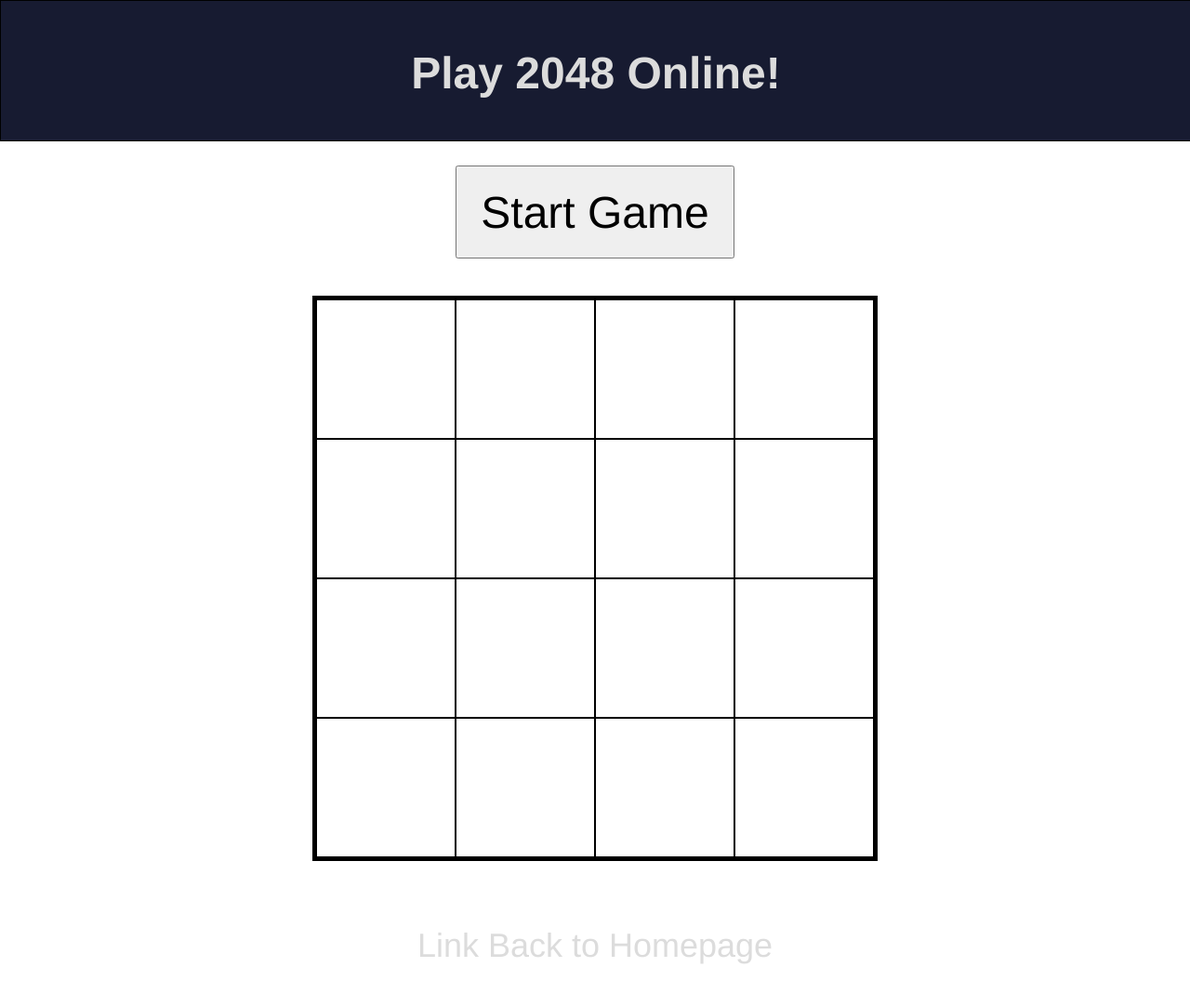
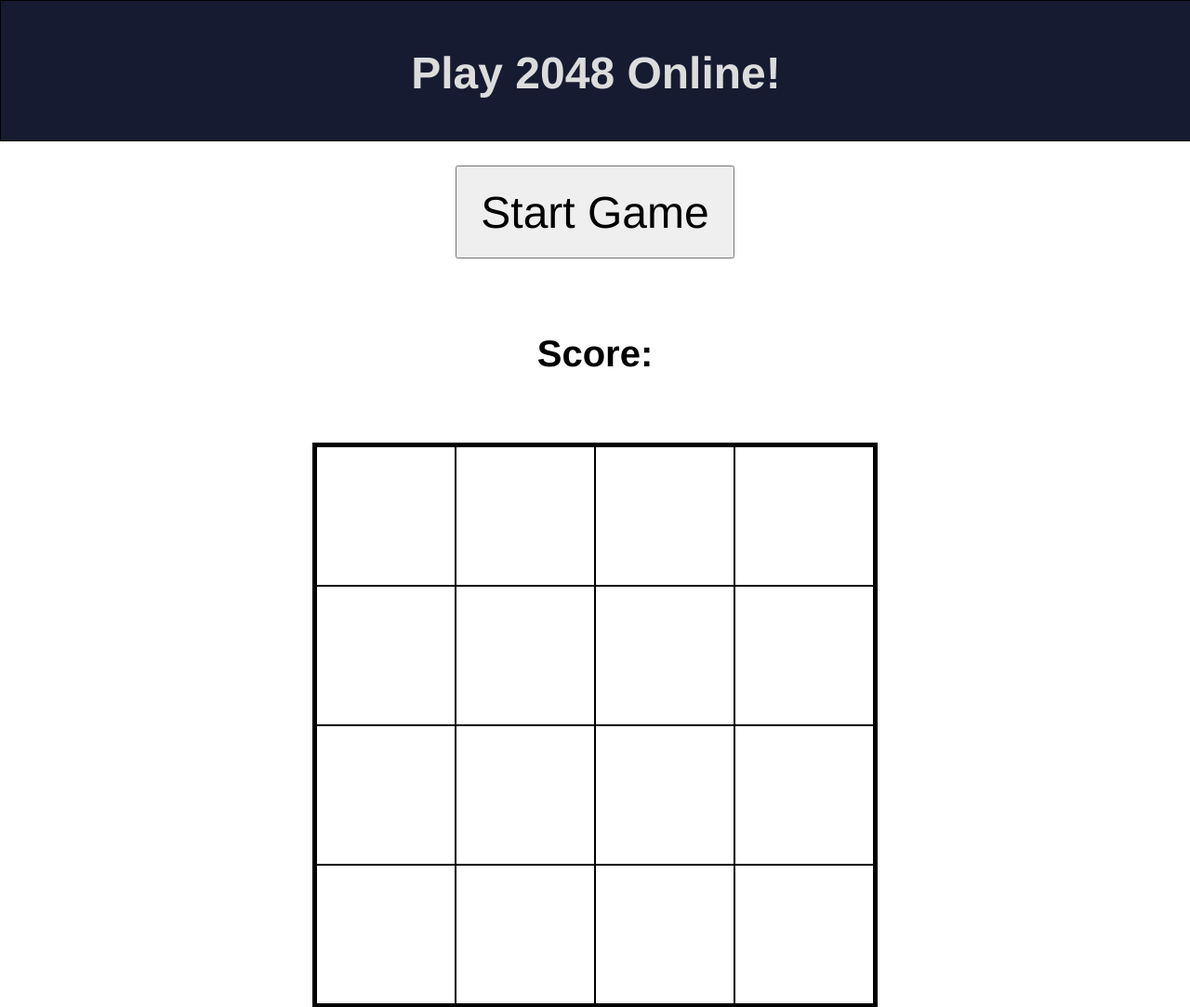
Before and after one commit to briansukalski/briansukalski.github.io, a website: page subpages/2048.html in a window 1280 px wide. Shown: the top 1083 px of the page at 93% size. Before the commit the page ends 1038 px from the top, so only its background shows below. Drawn offline with Linux system fonts and the light colour scheme.

Commit message:
Add div for scoreboard

```diff
--- a/subpages/2048.html
+++ b/subpages/2048.html
@@ -13,6 +13,12 @@
         <main>
             <div class="flex-container">
                 <button>Start Game</button>
+            </div>
+            <div class="flex-container">
+                <div id="scoreboard">
+                    <h2>Score:</h2>
+                    <div id="score"></div>
+                </div>
             </div>
             <div class="flex-container">
                 <div id="game-board">
```
